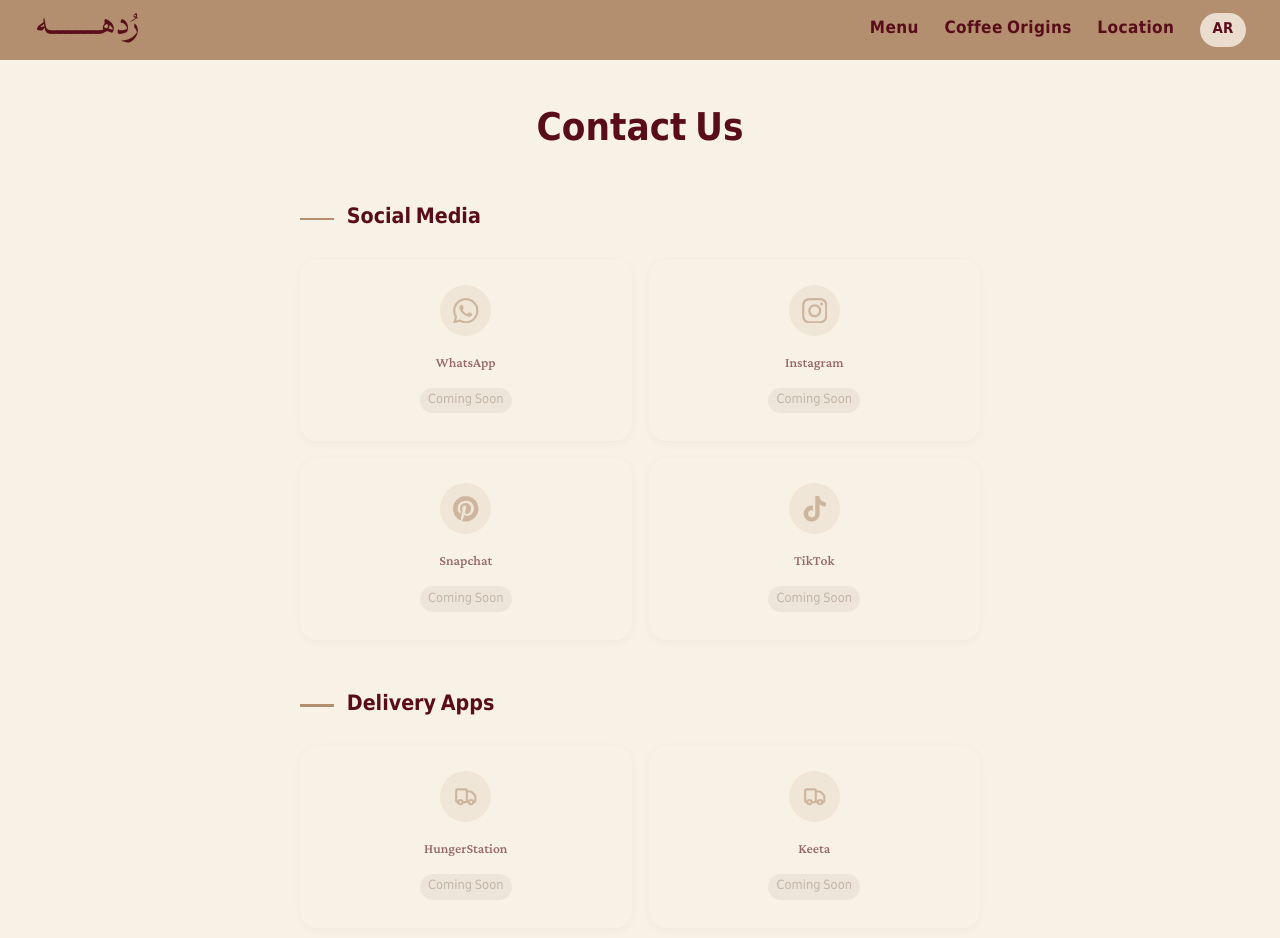
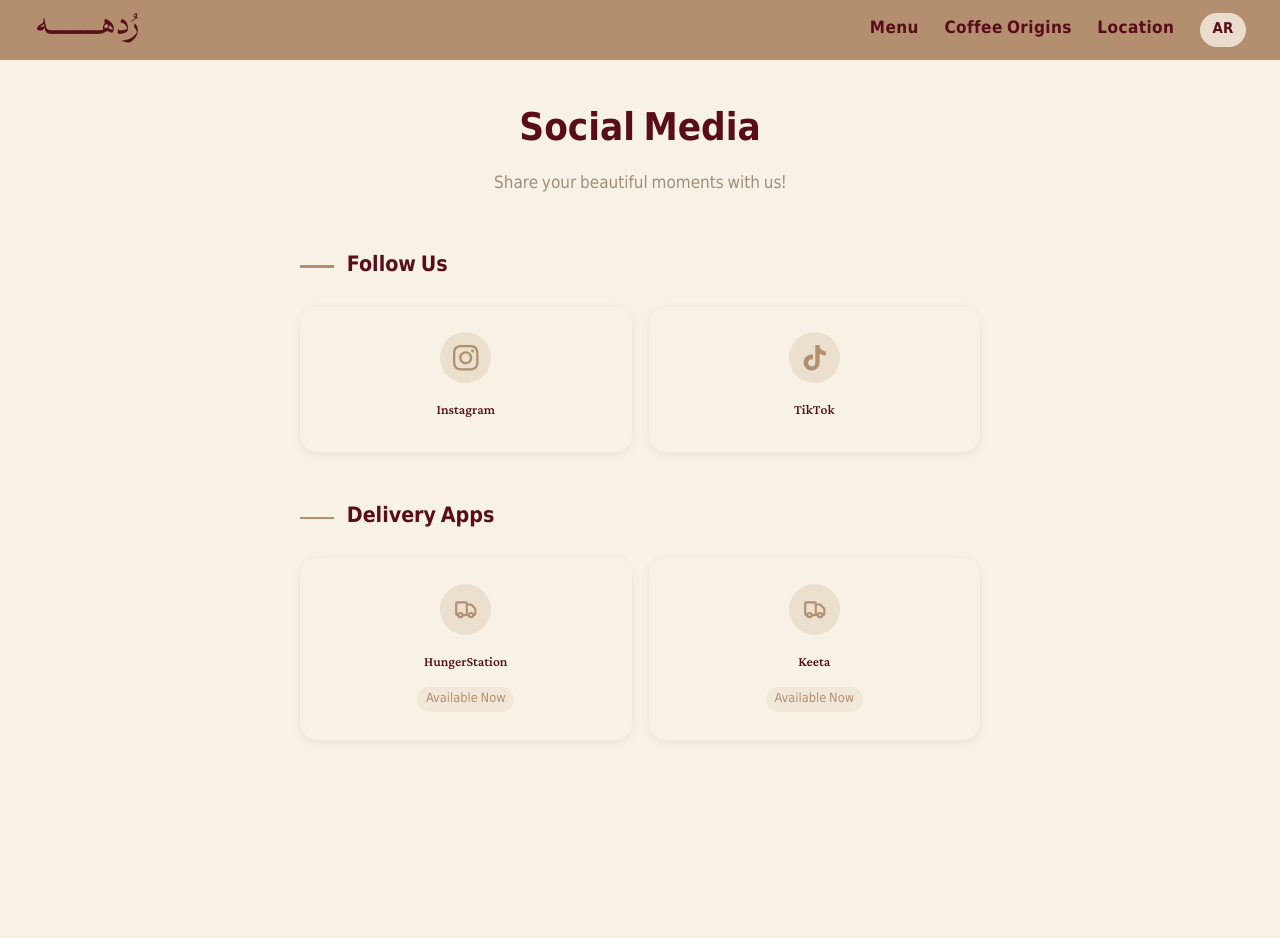
Before and after one commit to moaddreem/rudhah-website, a Next.js app: page /en/contact in a window 1280 px wide. Shown: the top 938 px of the page. After the commit the page ends 800 px from the top, so only its background shows below. Built offline with nearby package versions, Linux system fonts and the light colour scheme; a web font is replaced by a local one.

Commit message:
Update contact section: rename to Social Media, keep only Instagram/TikTok, update delivery status

```diff
--- a/src/app/contact/page.tsx
+++ b/src/app/contact/page.tsx
@@ -8,9 +8,7 @@
   const locale = 'ar';
 
   const socialLinks = [
-    { key: 'whatsapp', icon: 'whatsapp', data: siteData.contact.whatsapp },
     { key: 'instagram', icon: 'instagram', data: siteData.contact.instagram },
-    { key: 'snapchat', icon: 'snapchat', data: siteData.contact.snapchat },
     { key: 'tiktok', icon: 'tiktok', data: siteData.contact.tiktok },
   ];
 
@@ -24,16 +22,17 @@
       <Header locale={locale} />
 
       <main className="px-4 py-12 max-w-2xl mx-auto">
-        <h1 className="text-3xl md:text-4xl font-mishafi font-bold text-primary text-center mb-12">
-          تواصل معنا
+        <h1 className="text-3xl md:text-4xl font-mishafi font-bold text-primary text-center mb-4">
+          التواصل الاجتماعي
         </h1>
+        <p className="text-center text-muted mb-12">شاركنا لحظاتك الجميلة !</p>
 
         {/* Social Media */}
         <FadeIn>
           <section className="mb-12">
             <h2 className="text-xl font-bold text-primary mb-6 flex items-center gap-3">
               <span className="w-8 h-0.5 bg-accent"></span>
-              وسائل التواصل
+              وسائل التواصل الاجتماعي
             </h2>
             <div className="grid grid-cols-2 gap-4">
             {socialLinks.map((social) => (
@@ -64,6 +63,7 @@
                   label={locale === 'ar' ? app.data.label_ar : app.data.label_en}
                   link={app.data.link}
                   placeholder={app.data.placeholder}
+                  isDelivery={true}
                 />
               ))}
             </div>
@@ -79,18 +79,19 @@
   label: string;
   link: string | null;
   placeholder: boolean;
+  isDelivery?: boolean;
 }
 
-function ContactCard({ icon, label, link, placeholder }: ContactCardProps) {
+function ContactCard({ icon, label, link, placeholder, isDelivery = false }: ContactCardProps) {
   const content = (
-    <div className={`card p-6 text-center transition-all duration-200 ${placeholder ? 'opacity-60' : 'hover:scale-[1.02]'}`}>
+    <div className={`card p-6 text-center transition-all duration-200 ${placeholder && !isDelivery ? 'opacity-60' : 'hover:scale-[1.02]'}`}>
       <div className="w-12 h-12 mx-auto mb-3 rounded-full bg-accent/20 flex items-center justify-center">
         <ContactIcon type={icon} />
       </div>
       <p className="font-medium text-primary">{label}</p>
-      {placeholder && (
-        <span className="inline-block mt-2 text-xs text-muted bg-muted/20 px-2 py-1 rounded-full">
-          قريبًا
+      {isDelivery && (
+        <span className="inline-block mt-2 text-xs text-accent bg-accent/10 px-2 py-1 rounded-full">
+          متوفر الآن عبر التطبيق
         </span>
       )}
     </div>
--- a/src/app/en/contact/page.tsx
+++ b/src/app/en/contact/page.tsx
@@ -8,9 +8,7 @@
   const locale = 'en';
 
   const socialLinks = [
-    { key: 'whatsapp', icon: 'whatsapp', data: siteData.contact.whatsapp },
     { key: 'instagram', icon: 'instagram', data: siteData.contact.instagram },
-    { key: 'snapchat', icon: 'snapchat', data: siteData.contact.snapchat },
     { key: 'tiktok', icon: 'tiktok', data: siteData.contact.tiktok },
   ];
 
@@ -24,15 +22,16 @@
       <Header locale={locale} />
 
       <main className="px-4 py-12 max-w-2xl mx-auto">
-        <h1 className="text-3xl md:text-4xl font-mishafi font-bold text-primary text-center mb-12">
-          Contact Us
+        <h1 className="text-3xl md:text-4xl font-mishafi font-bold text-primary text-center mb-4">
+          Social Media
         </h1>
+        <p className="text-center text-muted mb-12">Share your beautiful moments with us!</p>
 
         <FadeIn>
           <section className="mb-12">
             <h2 className="text-xl font-bold text-primary mb-6 flex items-center gap-3">
               <span className="w-8 h-0.5 bg-accent"></span>
-              Social Media
+              Follow Us
             </h2>
             <div className="grid grid-cols-2 gap-4">
               {socialLinks.map((social) => (
@@ -62,6 +61,7 @@
                   label={app.data.label_en}
                   link={app.data.link}
                   placeholder={app.data.placeholder}
+                  isDelivery={true}
                 />
               ))}
             </div>
@@ -77,18 +77,19 @@
   label: string;
   link: string | null;
   placeholder: boolean;
+  isDelivery?: boolean;
 }
 
-function ContactCard({ icon, label, link, placeholder }: ContactCardProps) {
+function ContactCard({ icon, label, link, placeholder, isDelivery = false }: ContactCardProps) {
   const content = (
-    <div className={`card p-6 text-center transition-all duration-200 ${placeholder ? 'opacity-60' : 'hover:scale-[1.02]'}`}>
+    <div className={`card p-6 text-center transition-all duration-200 ${placeholder && !isDelivery ? 'opacity-60' : 'hover:scale-[1.02]'}`}>
       <div className="w-12 h-12 mx-auto mb-3 rounded-full bg-accent/20 flex items-center justify-center">
         <ContactIcon type={icon} />
       </div>
       <p className="font-medium text-primary">{label}</p>
-      {placeholder && (
-        <span className="inline-block mt-2 text-xs text-muted bg-muted/20 px-2 py-1 rounded-full">
-          Coming Soon
+      {isDelivery && (
+        <span className="inline-block mt-2 text-xs text-accent bg-accent/10 px-2 py-1 rounded-full">
+          Available Now
         </span>
       )}
     </div>
--- a/src/data/site.json
+++ b/src/data/site.json
@@ -33,29 +33,17 @@
     }
   },
   "contact": {
-    "whatsapp": {
-      "label_ar": "واتساب",
-      "label_en": "WhatsApp",
-      "link": null,
-      "placeholder": true
-    },
     "instagram": {
       "label_ar": "انستغرام",
       "label_en": "Instagram",
-      "link": null,
-      "placeholder": true
-    },
-    "snapchat": {
-      "label_ar": "سناب شات",
-      "label_en": "Snapchat",
-      "link": null,
-      "placeholder": true
+      "link": "https://www.instagram.com/rudhah.abh",
+      "placeholder": false
     },
     "tiktok": {
       "label_ar": "تيك توك",
       "label_en": "TikTok",
-      "link": null,
-      "placeholder": true
+      "link": "https://www.tiktok.com/@rudhah.abh",
+      "placeholder": false
     }
   },
   "delivery": {
```
